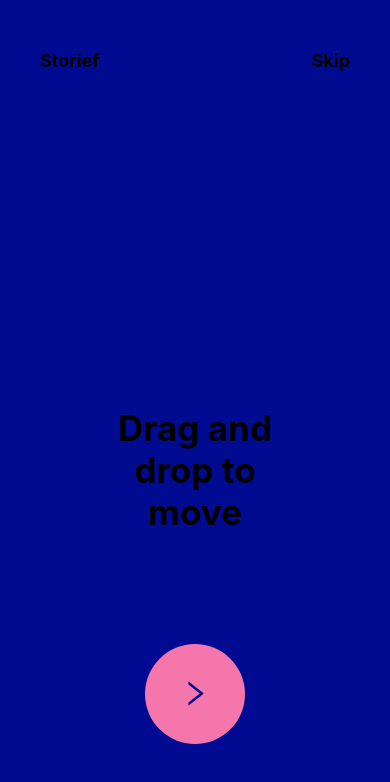
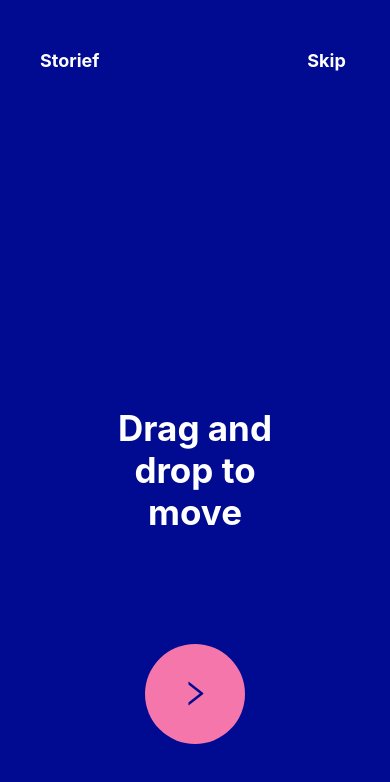
Before and after one commit to delta94/ReactNative-DotInversion-Animation, a React Native app: screen / in a window 390 px wide. Shown: the top 782 px of the page. Built offline with nearby package versions, Linux system fonts and the light colour scheme.

Commit message:
text color animation

```diff
--- a/App.js
+++ b/App.js
@@ -24,7 +24,13 @@ const App = () => {
   const [value, setValue] = useState(0);
   const animation = useRef(new Value(0)).current;
 
-  const {initialBgColor, circleColor, nextCircleColor} = colors[value];
+  const {
+    initialBgColor,
+    circleColor,
+    nextCircleColor,
+    initialTextColor,
+    nextTextColor,
+  } = colors[value];
 
   const rotateY = animation.interpolate({
     inputRange: [0, 0.5, 1],
@@ -67,6 +73,16 @@ const App = () => {
     outputRange: [1, 0, 0, 1],
   });
 
+  const textColor = animation.interpolate({
+    inputRange: [0, 0.5, 0.501, 1],
+    outputRange: [
+      initialTextColor,
+      initialTextColor,
+      nextTextColor,
+      nextTextColor,
+    ],
+  });
+
   const buttonHandler = async () => {
     timing(animation, {
       toValue: 1,
@@ -86,12 +102,18 @@ const App = () => {
       <StatusBar hidden />
       <Animated.View style={[styles.circleContainer, {backgroundColor}]}>
         <Animated.View style={styles.headContainer}>
-          <Text style={styles.headText}>Storief</Text>
-          <Text style={styles.headText}>Skip</Text>
+          <Animated.Text style={[styles.headText, {color: textColor}]}>
+            Storief{' '}
+          </Animated.Text>
+          <Animated.Text style={[styles.headText, {color: textColor}]}>
+            Skip{' '}
+          </Animated.Text>
         </Animated.View>
         <Animated.View style={[styles.contentContainer]}>
           <View style={[styles.textContainer]}>
-            <Text style={styles.text}>Drag and drop to move</Text>
+            <Animated.Text style={[styles.text, {color: textColor}]}>
+              Drag and drop to move
+            </Animated.Text>
           </View>
         </Animated.View>
         <Animated.View
--- a/contants.js
+++ b/contants.js
@@ -3,15 +3,21 @@ export const colors = [
     initialBgColor: '#000B92',
     circleColor: '#F576AA',
     nextCircleColor: '#fff',
+    initialTextColor: '#fff',
+    nextTextColor: '#fff',
   },
   {
     initialBgColor: '#F576AA',
     circleColor: '#fff',
     nextCircleColor: '#000B92',
+    initialTextColor: '#fff',
+    nextTextColor: '#000',
   },
   {
     initialBgColor: '#fff',
     circleColor: '#000B92',
     nextCircleColor: '#F576AA',
+    initialTextColor: '#000',
+    nextTextColor: '#fff',
   },
 ];
```
